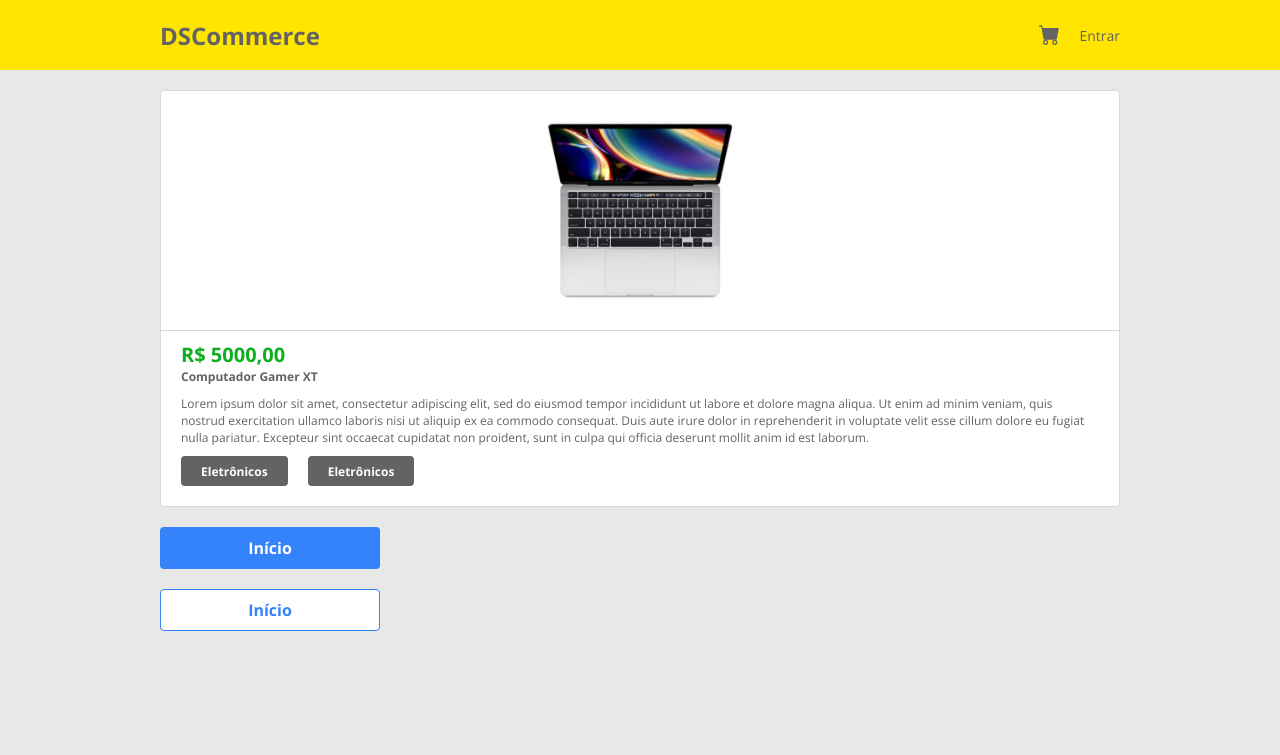
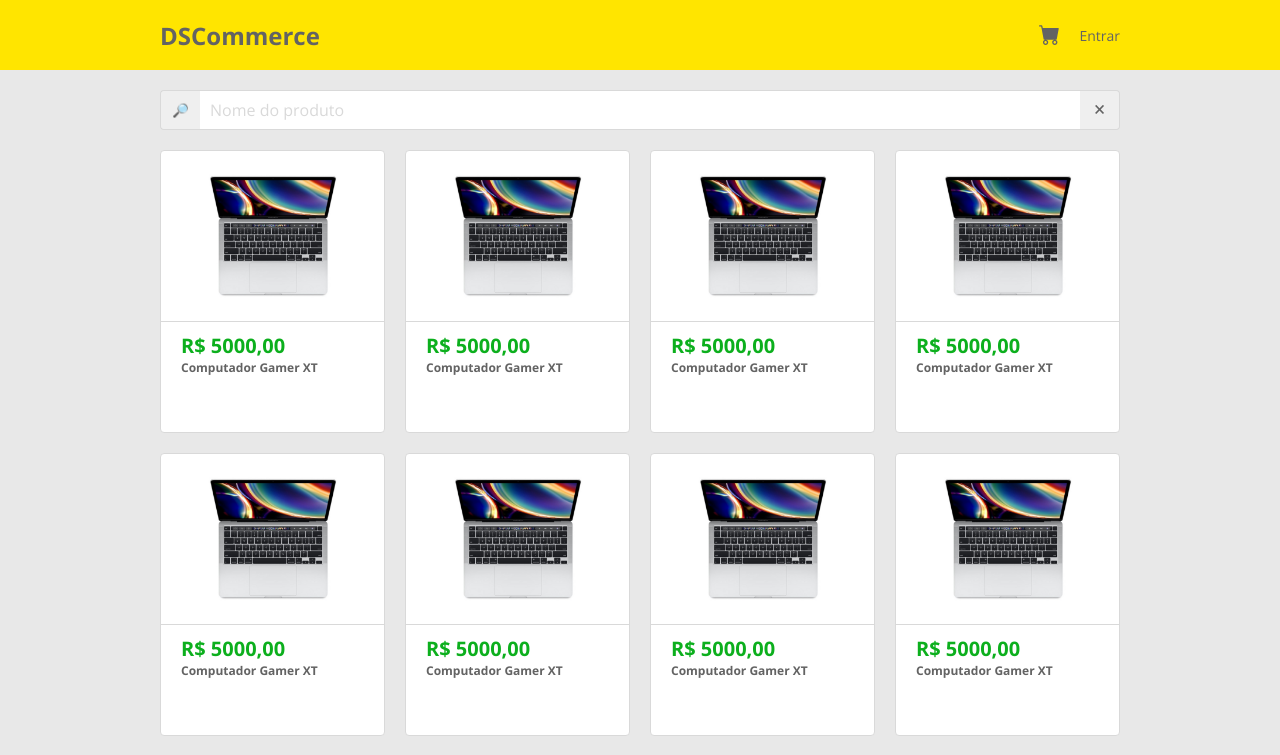
Before and after one commit to MarceloJoia/ReactJS_Commerce_frontend, a React (Vite) app: page / in a window 1280 px wide. Shown: the top 755 px of the page. Built offline with nearby package versions, Linux system fonts and the light colour scheme.

Commit message:
Routeg Catalog OK

```diff
--- a/src/App.tsx
+++ b/src/App.tsx
@@ -1,10 +1,11 @@
-import ProductDetails from './routes/ProductDetails';
+import Catalog from './routes/Catalog';
+
 
 function App() {
 
   return (
 
-    <ProductDetails />
+    <Catalog />
 
   );
 }
--- /dev/null
+++ b/src/components/ButtonNexPage/index.tsx
@@ -0,0 +1,10 @@
+import './style.css';
+
+export default function ButtonNexPage() {
+
+    return (
+        <div className="dsc-btn-next-page">
+            Carregar mais
+        </div>
+    );
+}
--- /dev/null
+++ b/src/components/ButtonNexPage/style.css
@@ -0,0 +1,12 @@
+@charset "UTF-8";
+
+.dsc-btn-next-page {
+  border: 1px solid var(--dsc-color-btn-primary);
+  padding: 10px;
+  border-radius: 4px;
+  color: var(--dsc-color-btn-primary);
+  text-align: center;
+  font-size: 16px;
+  font-weight: 700;
+  cursor: pointer;
+}
--- /dev/null
+++ b/src/components/CatalogCard/index.tsx
@@ -0,0 +1,19 @@
+import './style.css';
+
+import computerImg from '../../assets/computer.png';
+
+export default function CatalogCard() {
+    return (
+        <div className="dsc-card">
+            <div className="dsc-catalog-card-top dsc-line-bottom">
+                <img src={computerImg} alt="Computer" />
+            </div>
+            <div className="dsc-catalog-card-bottom">
+                <h3>R$ 5000,00</h3>
+                <h4>
+                    Computador Gamer XT
+                </h4>
+            </div>
+        </div>
+    );
+}
--- /dev/null
+++ b/src/components/CatalogCard/style.css
@@ -0,0 +1,37 @@
+@charset "UTF-8";
+
+.dsc-card {
+    border: 1px solid var(--dsc-color-card-border);
+    border-radius: 4px;
+    background-color: var(--dsc-color-card-bg);
+}
+
+.dsc-line-bottom {
+    border-bottom: 1px solid var(--dsc-color-card-border);
+}
+
+.dsc-catalog-card-top {
+    display: flex;
+    justify-content: center;
+    padding: 10px;
+}
+
+.dsc-catalog-card-top img {
+    width: 150px;
+    height: 150px;
+}
+
+.dsc-catalog-card-bottom {
+    padding: 10px 20px;
+    min-height: 110px;
+}
+
+.dsc-catalog-card-bottom h3 {
+    color: var(--dsc-color-font-secondary);
+    font-size: 20px;
+}
+
+.dsc-catalog-card-bottom h4 {
+    color: var(--dsc-color-font-primary);
+    font-size: 12px;
+}
--- /dev/null
+++ b/src/components/SeachBar/index.tsx
@@ -0,0 +1,11 @@
+import './style.css';
+
+export default function SearchBar() {
+    return (
+        <form className="dsc-search-bar">
+            <button type="submit">🔎︎</button>
+            <input type="text" placeholder="Nome do produto" />
+            <button type="reset">🗙</button>
+        </form>
+    );
+}
--- /dev/null
+++ b/src/components/SeachBar/style.css
@@ -0,0 +1,44 @@
+@charset "UTF-8";
+
+.dsc-search-bar {
+    height: 40px;
+    display: flex;
+    color: var(--dsc-color-font-primary);
+}
+
+.dsc-search-bar button,
+.dsc-search-bar input {
+    border: 1px solid var(--dsc-color-card-border);
+}
+
+.dsc-search-bar input {
+    width: calc(100% - 80px);
+    border-left: none;
+    border-right: none;
+    padding: 0 10px;
+    font-size: 16px;
+    color: var(--dsc-color-font-primary);
+}
+
+.dsc-search-bar input:focus {
+    outline: none;
+}
+
+.dsc-search-bar input::placeholder {
+    color: var(--dsc-color-font-placeholder);
+}
+
+.dsc-search-bar button {
+    width: 40px;
+    color: var(--dsc-color-font-primary);
+}
+
+.dsc-search-bar button[type="submit"] {
+    border-right: none;
+    border-radius: 4px 0 0 4px;
+}
+
+.dsc-search-bar button[type="reset"] {
+    border-left: none;
+    border-radius: 0 4px 4px 0;
+}
--- a/src/index.css
+++ b/src/index.css
@@ -161,19 +161,6 @@ nav a {
   }
 }
 
-/*-----------------------------------------------------------------*/
-/* card styles */
-
-.dsc-card {
-  border: 1px solid var(--dsc-color-card-border);
-  border-radius: 4px;
-  background-color: var(--dsc-color-card-bg);
-}
-
-.dsc-line-bottom {
-  border-bottom: 1px solid var(--dsc-color-card-border);
-}
-
 
 /*-----------------------------------------------------------------*/
 /* button styles */
@@ -200,63 +187,6 @@ nav a {
   justify-content: center;
   align-items: center;
   cursor: pointer;
-}
-
-.dsc-btn-next-page {
-  border: 1px solid var(--dsc-color-btn-primary);
-  padding: 10px;
-  border-radius: 4px;
-  color: var(--dsc-color-btn-primary);
-  text-align: center;
-  font-size: 16px;
-  font-weight: 700;
-  cursor: pointer;
-}
-
-/*-----------------------------------------------------------------*/
-/* search bar styles */
-
-.dsc-search-bar {
-  height: 40px;
-  display: flex;
-  color: var(--dsc-color-font-primary);
-}
-
-.dsc-search-bar button,
-.dsc-search-bar input {
-  border: 1px solid var(--dsc-color-card-border);
-}
-
-.dsc-search-bar input {
-  width: calc(100% - 80px);
-  border-left: none;
-  border-right: none;
-  padding: 0 10px;
-  font-size: 16px;
-  color: var(--dsc-color-font-primary);
-}
-
-.dsc-search-bar input:focus {
-  outline: none;
-}
-
-.dsc-search-bar input::placeholder {
-  color: var(--dsc-color-font-placeholder);
-}
-
-.dsc-search-bar button {
-  width: 40px;
-  color: var(--dsc-color-font-primary);
-}
-
-.dsc-search-bar button[type="submit"] {
-  border-right: none;
-  border-radius: 4px 0 0 4px;
-}
-
-.dsc-search-bar button[type="reset"] {
-  border-left: none;
-  border-radius: 0 4px 4px 0;
 }
 
 /*-----------------------------------------------------------------*/
--- /dev/null
+++ b/src/routes/Catalog/index.tsx
@@ -0,0 +1,39 @@
+import './style.css';
+
+import HeaderClient from "../../components/HeaderClient";
+import ButtonNexPage from '../../components/ButtonNexPage';
+import SearchBar from '../../components/SeachBar';
+import CatalogCard from '../../components/CatalogCard';
+
+export default function Catalog() {
+
+    return (
+        <>
+            <HeaderClient />
+            <main>
+                <section id="catalog-section" className="dsc-container">
+
+                    <SearchBar />
+
+                    <div className="dsc-catalog-cards dsc-mb20 dsc-mt20">
+
+                        <CatalogCard />
+                        <CatalogCard />
+                        <CatalogCard />
+                        <CatalogCard />
+                        <CatalogCard />
+                        <CatalogCard />
+                        <CatalogCard />
+                        <CatalogCard />
+                        <CatalogCard />
+                        <CatalogCard />
+
+                    </div>
+
+                    <ButtonNexPage />
+
+                </section>
+            </main>
+        </>
+    );
+}
--- /dev/null
+++ b/src/routes/Catalog/style.css
@@ -0,0 +1,11 @@
+@charset "UTF-8";
+
+#catalog-section {
+  padding: 20px 0;
+}
+
+.dsc-catalog-cards {
+  display: grid;
+  grid-gap: 20px;
+  grid-template-columns: repeat(auto-fill, minmax(225px, 1fr));
+}
```
